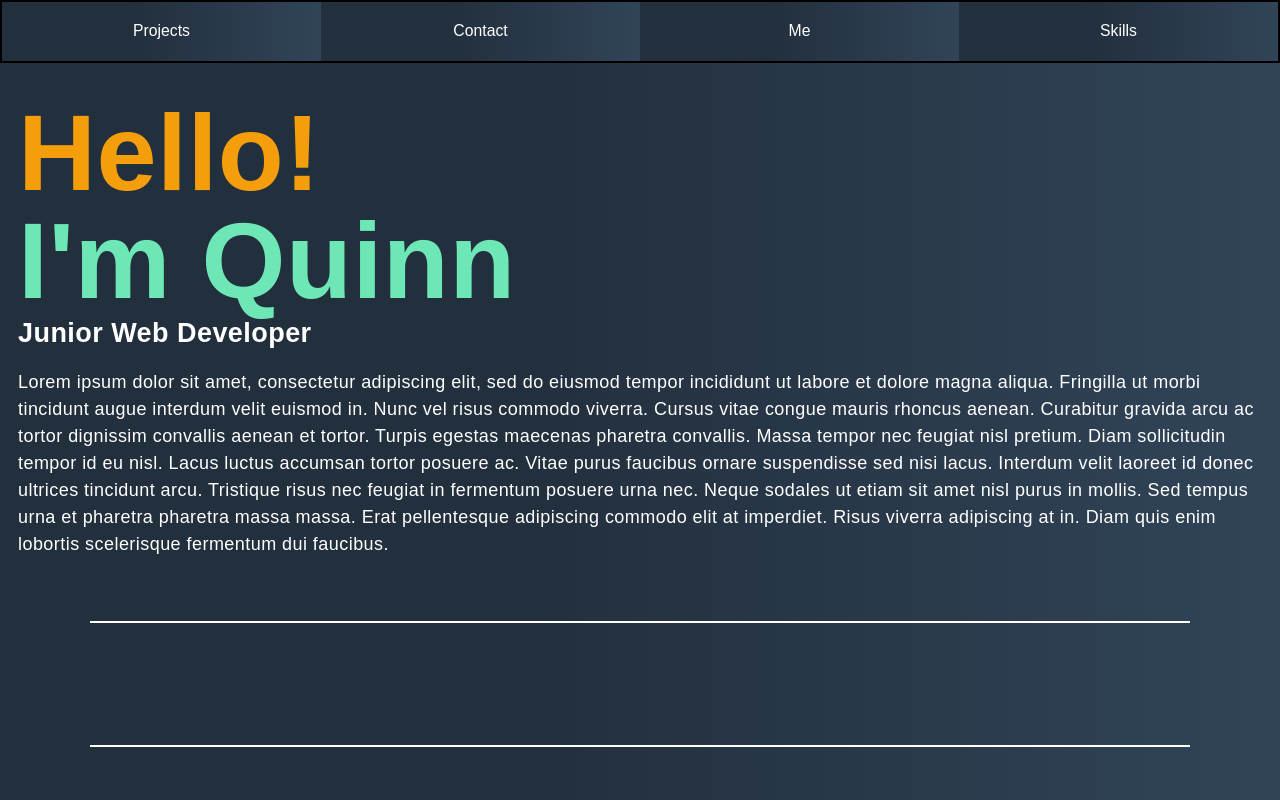
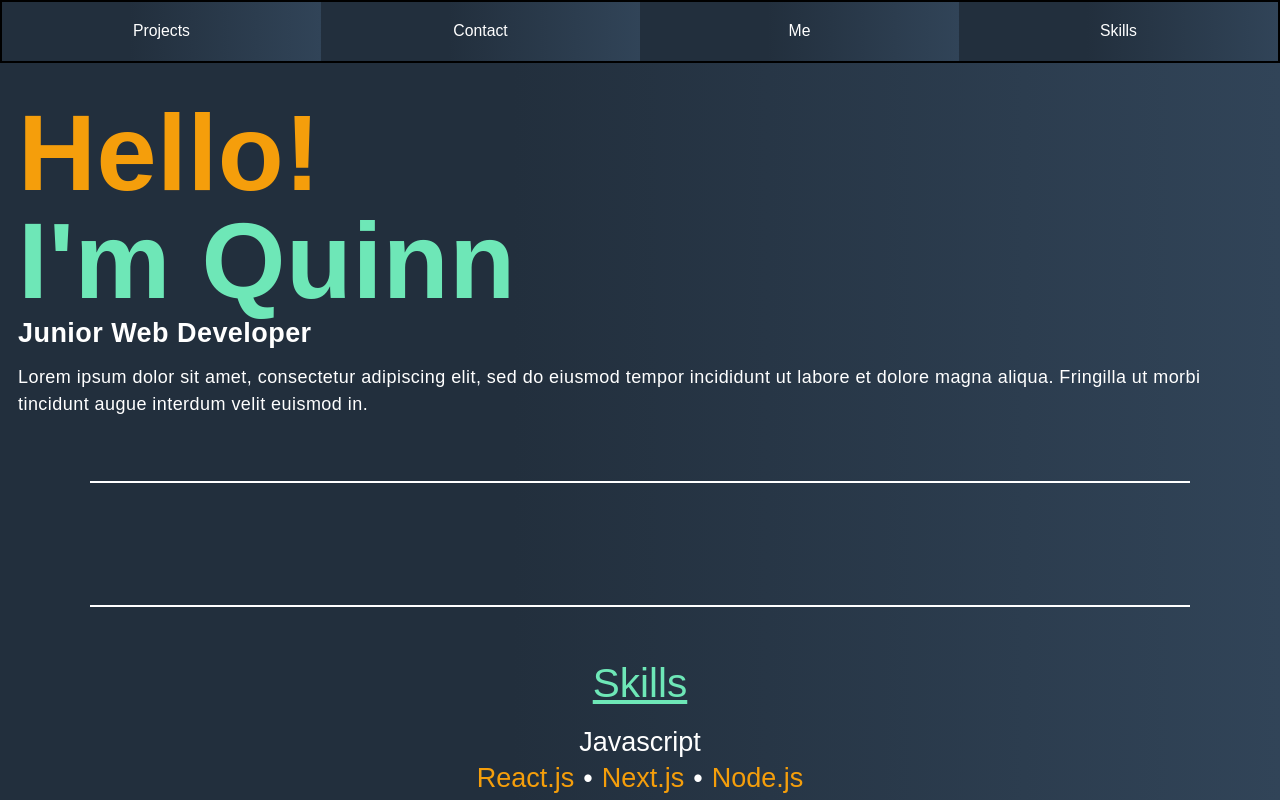
Before and after one commit to QMaximillian/quinn-personal-website, a Next.js app: page / in a window 1280 px wide. Shown: the top 800 px of the page. Built offline with nearby package versions, Linux system fonts and the light colour scheme; a web font is replaced by a local one.

Commit message:
Adjust amount of lorem text. Update styling

```diff
--- a/components/DeveloperInfo.js
+++ b/components/DeveloperInfo.js
@@ -16,7 +16,7 @@ function DeveloperInfo() {
         <div className="text-lg sm:text-2xl font-semibold">
           Junior Web Developer
         </div>
-        <p className="pt-2 sm:pt-4 text-base font-light">{lorem}</p>
+        <p className="pt-2 sm:pt-3 text-base font-light">{lorem}</p>
       </div>
     </div>
   )
--- a/components/Navigation.js
+++ b/components/Navigation.js
@@ -4,7 +4,7 @@ import NavigationLink from './NavigationLink'
 
 function Navigation() {
   return (
-    <nav className="flex w-full text-white text-xs sm:text-sm border-2  border-black">
+    <nav className="flex w-full text-xs sm:text-sm border-2 border-black">
       <NavigationLink href="/#projects" text="Projects" />
       <NavigationLink href="/#contact" text="Contact" />
       <NavigationLink href="/#me" text="Me" />
--- a/components/ProjectPeak.js
+++ b/components/ProjectPeak.js
@@ -15,7 +15,7 @@ function ProjectPeak({ image, name, description, href }) {
       </div>
       <div className="pt-1 sm:pt-4">
         <span
-          className="font-extrabold text-2xl sm:text-3xl leading-relaxed tracking-wide  border-b-2"
+          className="font-extrabold text-2xl sm:text-3xl leading-relaxed tracking-wide border-b-2"
           style={{
             textShadow: '1px 1px 2px orange',
             boxShadow: '0px 1px orange',
--- a/utilities/index.js
+++ b/utilities/index.js
@@ -1,2 +1,2 @@
 export const lorem =
-  'Lorem ipsum dolor sit amet, consectetur adipiscing elit, sed do eiusmod tempor incididunt ut labore et dolore magna aliqua. Fringilla ut morbi tincidunt augue interdum velit euismod in. Nunc vel risus commodo viverra. Cursus vitae congue mauris rhoncus aenean. Curabitur gravida arcu ac tortor dignissim convallis aenean et tortor. Turpis egestas maecenas pharetra convallis. Massa tempor nec feugiat nisl pretium. Diam sollicitudin tempor id eu nisl. Lacus luctus accumsan tortor posuere ac. Vitae purus faucibus ornare suspendisse sed nisi lacus. Interdum velit laoreet id donec ultrices tincidunt arcu. Tristique risus nec feugiat in fermentum posuere urna nec. Neque sodales ut etiam sit amet nisl purus in mollis. Sed tempus urna et pharetra pharetra massa massa. Erat pellentesque adipiscing commodo elit at imperdiet. Risus viverra adipiscing at in. Diam quis enim lobortis scelerisque fermentum dui faucibus.'
+  'Lorem ipsum dolor sit amet, consectetur adipiscing elit, sed do eiusmod tempor incididunt ut labore et dolore magna aliqua. Fringilla ut morbi tincidunt augue interdum velit euismod in. '
```
